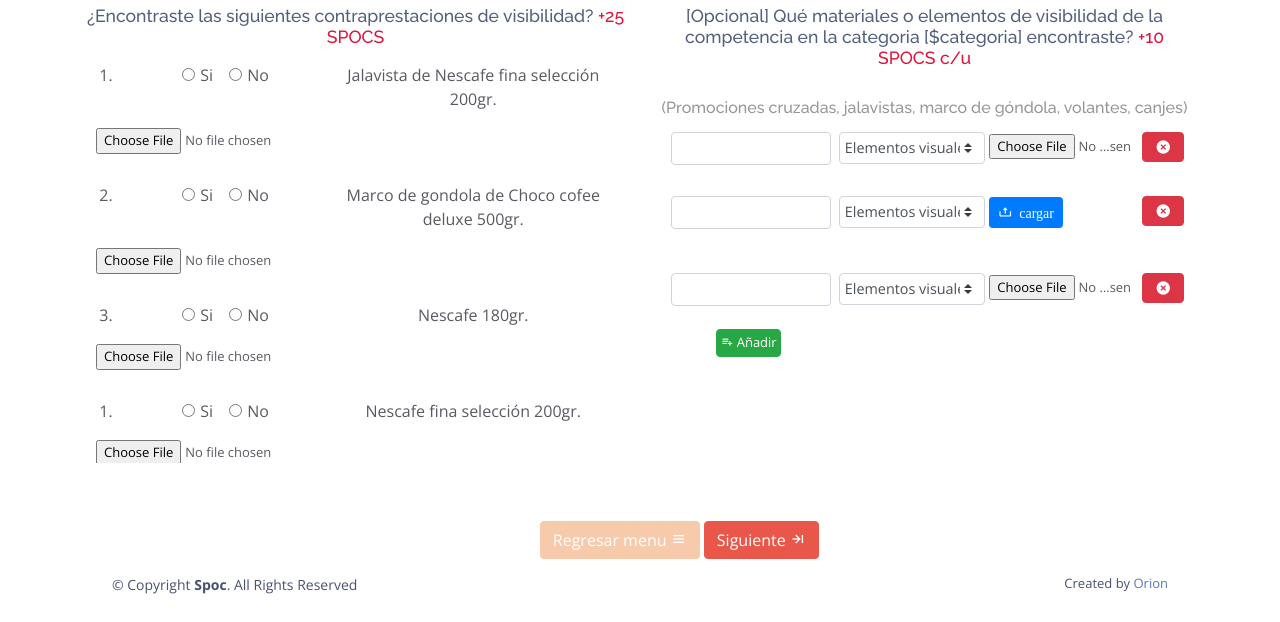
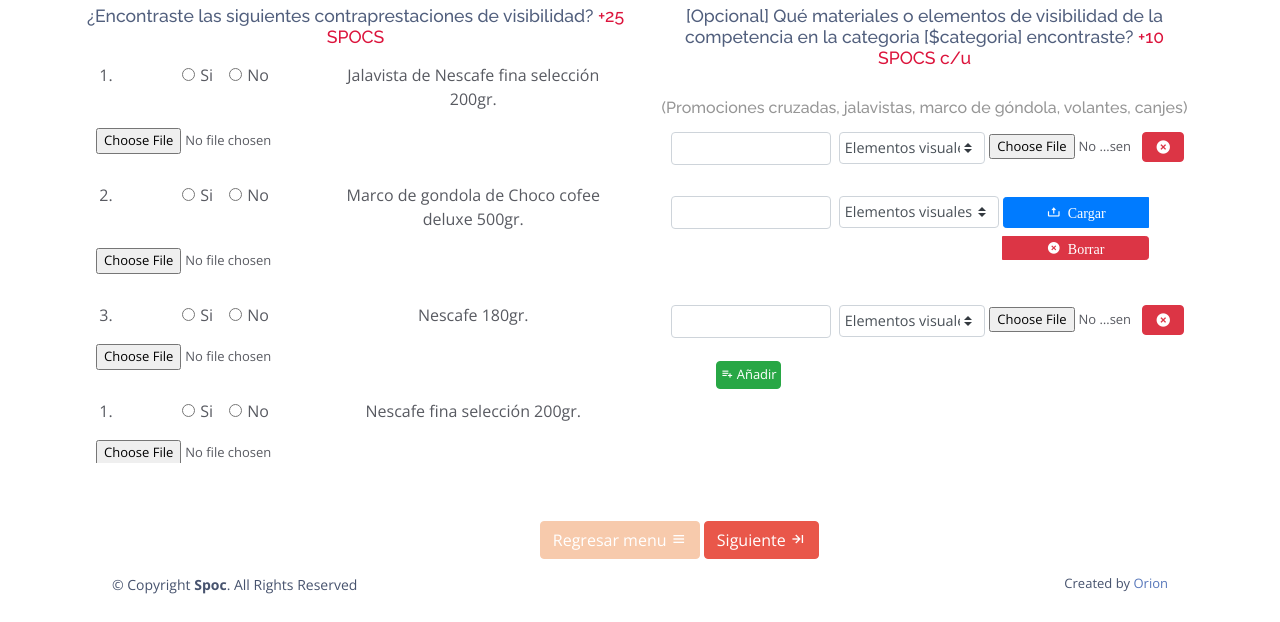
Before and after one commit to mirellyagv/spoc, a plain HTML site: page visibilidad.html in a window 1280 px wide. Shown: the part 178-800 px from the top of the page. Drawn offline with nearby package versions, Linux system fonts and the light colour scheme.

Commit message:
Update visibilidad.html

```diff
--- a/visibilidad.html
+++ b/visibilidad.html
@@ -336,7 +336,7 @@
                               <input class="form-control texto" type="text" name="">
                             </div>
 
-                            <div class="col-6 col-lg-3 selec">
+                            <div class="col-6 col-lg-5 selec">
 
                               <select id="my-select" class="custom-select suiche2" name="">
                                 <option selected>Elementos visuales</option>
@@ -349,15 +349,16 @@
 
                             </div>
 
-                            <div class="input-group filefot col-8 col-md-6 col-lg-3">
+                            <div class="input-group btn-group filefot col-8 col-md-6 col-lg-3">
 
-                              <label for="carga1" class="btn btn-sm upcarga btn-primary" id="label_carga1"><i class="bx bx-upload" id="texto_carga1"> cargar</i><input id="carga1" class="form-control-file" type="file" accept=".jpeg, .jpg, .png" name="" hidden></label>
+                              <label for="carga1" class="btn btn-sm upcarga btn-primary" id="label_carga1"><i class="bx bx-upload" id="texto_carga1"> Cargar</i><input id="carga1" class="form-control-file" type="file" accept=".jpeg, .jpg, .png" name="" hidden></label>
+                              <label class="btn btn-sm upcarga btn-danger bx bxs-x-circle" for=""> Borrar<button  type="button" hidden></button></label>
 
                             </div>
 
-                            <div class="elimina col-2 col-lg-1">
-                              <button class="btn btn-danger bx bxs-x-circle" type="button"></button>
-                            </div>
+                            <!-- <div class="elimina col-2 col-lg-1">
+
+                            </div> -->
 
                       </div>
 
```
